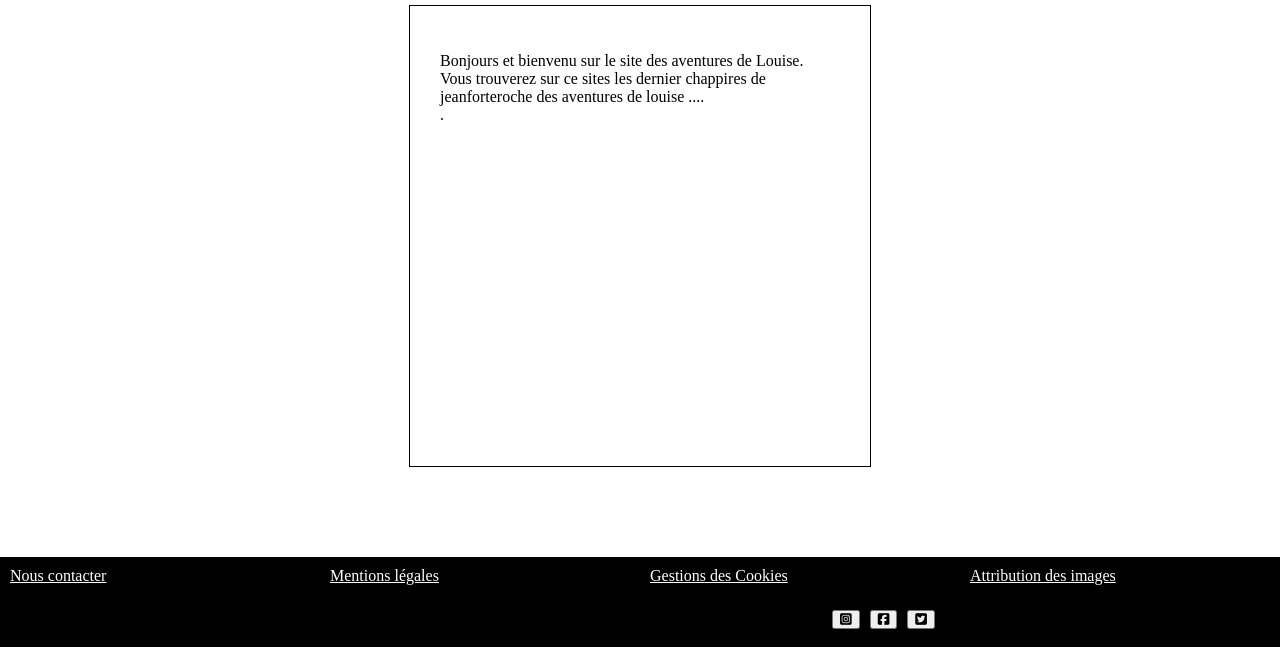
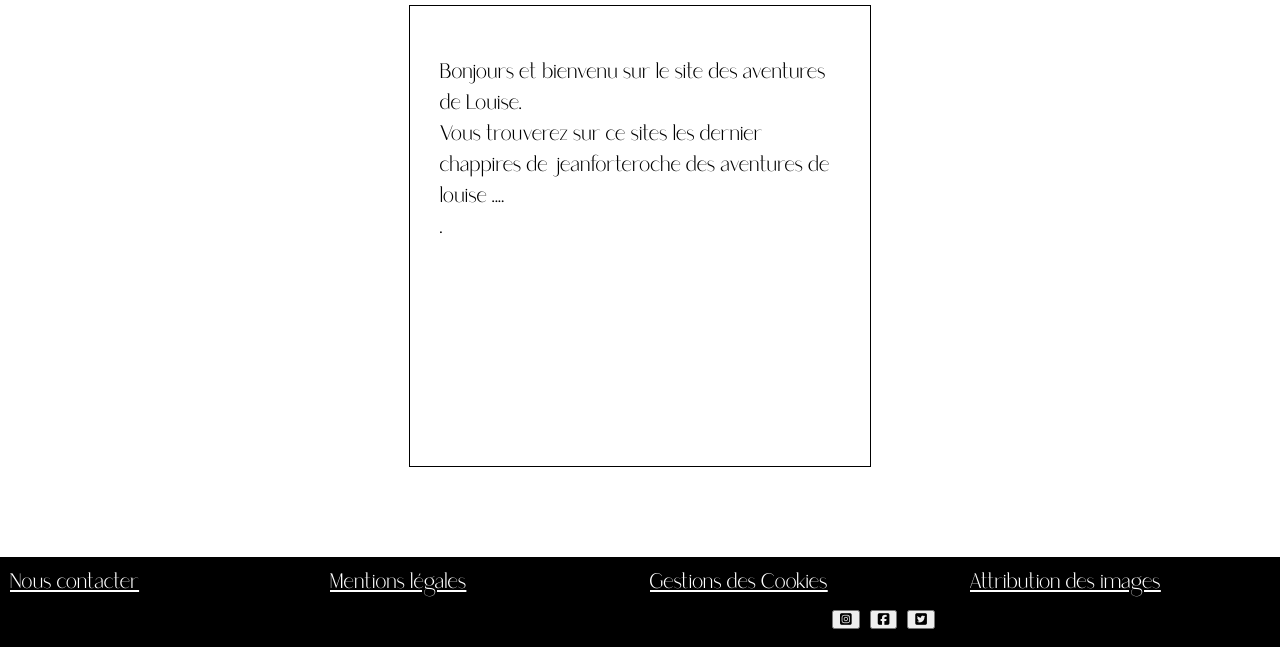
Before and after one commit to juliagrandmontagne/openclasseroomproject, a PHP site: page / in a window 1280 px wide. Shown: the part 1091-1738 px from the top of the page. Run offline with PHP 8.4, Linux system fonts and the light colour scheme; data comes from the database, SQL or seed files in the repository; data that the repository does not hold is empty; some libraries are stand-ins or nearby versions.

Commit message:
Add files via upload

```diff
--- a/style.css
+++ b/style.css
@@ -52,6 +52,11 @@ font-size: 1.3em;
 color: black;
 text-decoration: none;
 }
+p
+{
+    font-family: Saudagar;
+    font-size: 1.3em;
+ }
         #chapitre-titre
         {
         font-family: caroline;
```
